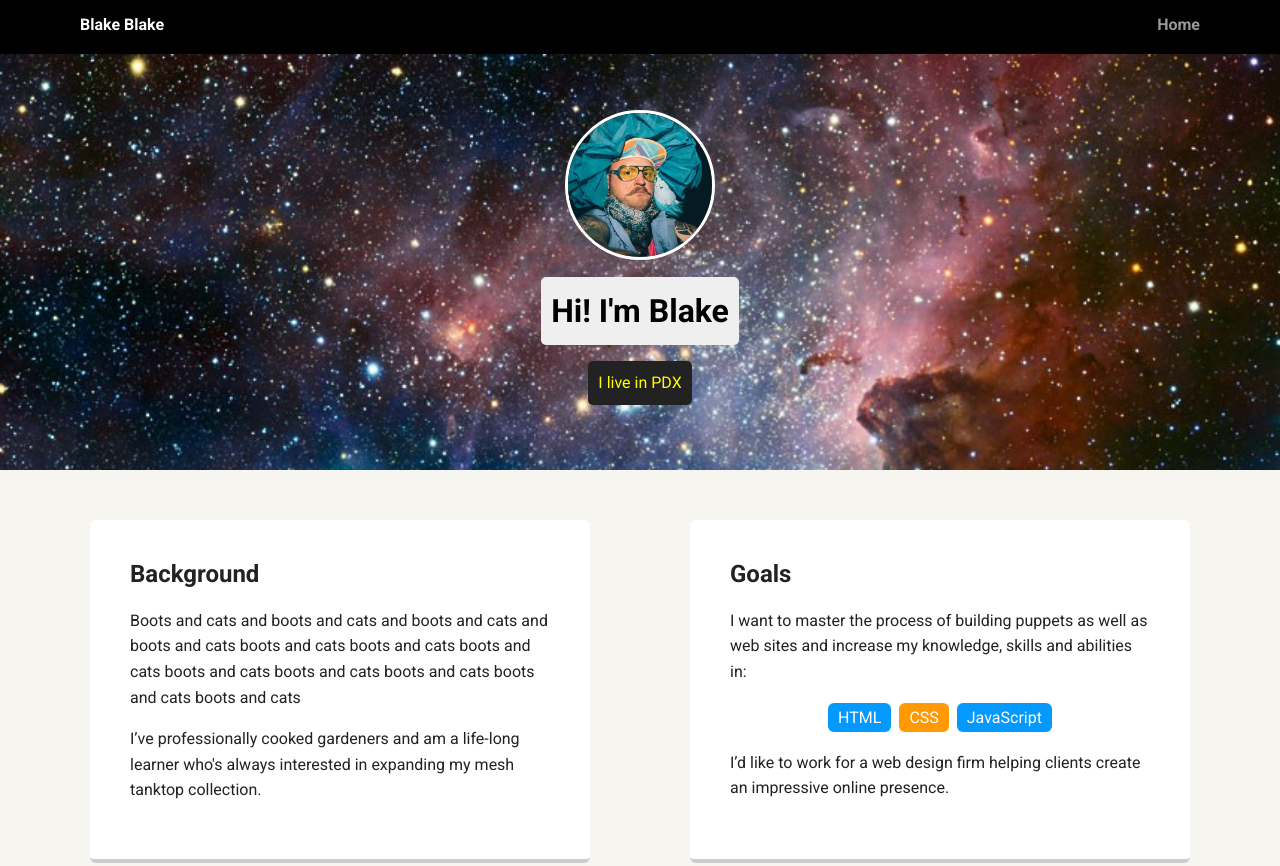
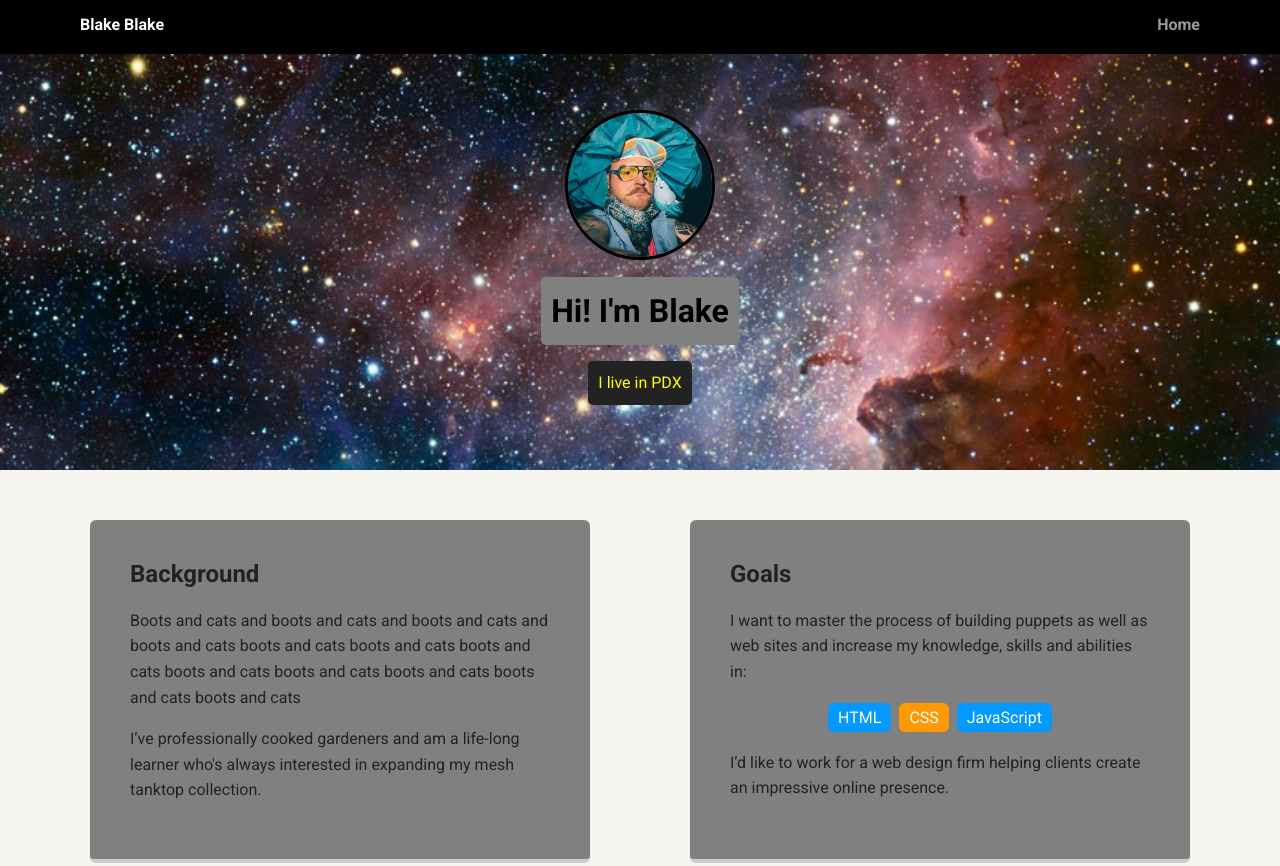
Before and after one commit to ifics/portfolioPageBasicPractice, a plain HTML site: page index.html in a window 1280 px wide. Shown: the top 866 px of the page. Drawn offline with Linux system fonts and the light colour scheme; a web font is replaced by a local one.

Commit message:
added some small color changes

```diff
--- a/css/styles.css
+++ b/css/styles.css
@@ -70,14 +70,14 @@ header .profile-image {
   width: 150px;
   height: 150px;
   border-radius: 50%;
-  border: 3px solid white;
+  border: 3px solid black;
   transition: all .5s;
 }
 header .profile-image:hover {
   transform: scale(1.2) rotate(5deg);
 }
 .tag {
-  background-color: #efefef;
+  background-color: gray;
   color: black;
   padding: 10px;
   border-radius: 5px;
@@ -97,6 +97,7 @@ header .profile-image:hover {
   border-bottom: 4px solid #ccc;
   border-radius: 6px;
   transition: all .5s;
+  background-color: gray;
 }
 .card:hover {
   border-color: #ff99ff;
```
